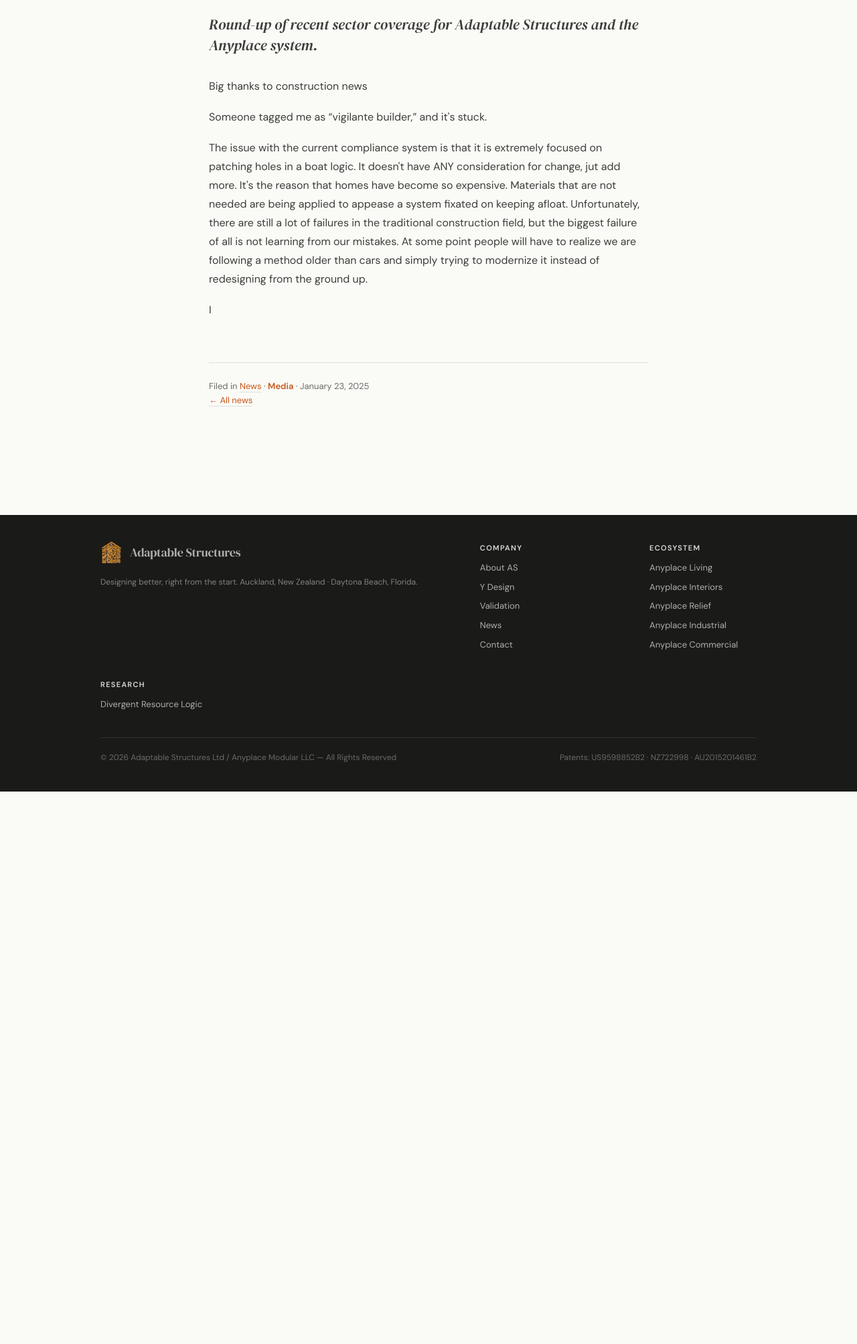
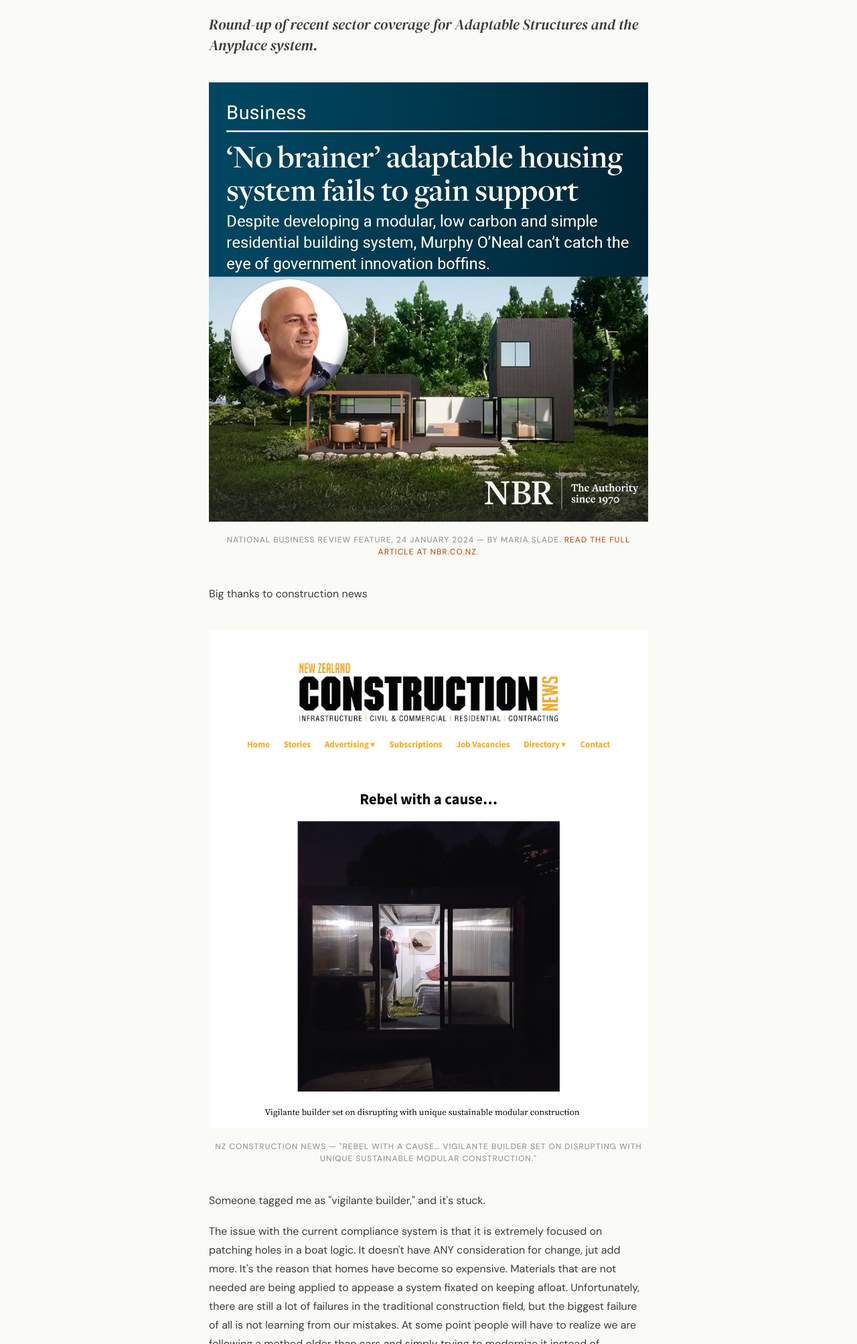
Before and after one commit to murphyoneal/Adaptable-Structures-Website, a plain HTML site: page news/f/anyplace-in-the-sector-news/index.html in a window 1280 px wide. Shown: the part 260-2267 px from the top of the page at 67% size. Before the commit the page ends 1442 px from the top, so only its background shows below. Drawn offline with Linux system fonts and the light colour scheme.

Commit message:
AS-Website-V4.4

```diff
--- a/news/f/anyplace-in-the-sector-news/index.html
+++ b/news/f/anyplace-in-the-sector-news/index.html
@@ -49,8 +49,19 @@
 
   <p class="post-sub">Round-up of recent sector coverage for Adaptable Structures and the Anyplace system.</p>
 
+  <figure class="module-figure horizontal">
+    <img src="/assets/images/nbr-2024-tile.jpg" alt="National Business Review article tile — square format with NBR masthead. Headline reads 'No brainer adaptable housing system fails to gain support.' Subhead reads 'Despite developing a modular, low carbon and simple residential building system, Murphy O'Neal can't catch the eye of government innovation boffins.' Murphy O'Neal headshot in circle at lower left." loading="lazy">
+    <figcaption>National Business Review feature, 24 January 2024 — by Maria Slade. <a href="https://www.nbr.co.nz/business/no-brainer-adaptable-housing-system-fails-to-gain-support/">Read the full article at nbr.co.nz</a>.</figcaption>
+  </figure>
+
   <p>Big thanks to construction news</p>
-  <p>Someone tagged me as “vigilante builder,” and it's stuck.</p>
+
+  <figure class="module-figure horizontal">
+    <img src="/assets/images/nzcn-rebel-header.png" alt="New Zealand Construction News article header. Headline 'Rebel with a cause' with subhead 'Vigilante builder set on disrupting with unique sustainable modular construction.'" loading="lazy">
+    <figcaption>NZ Construction News — "Rebel with a cause… Vigilante builder set on disrupting with unique sustainable modular construction."</figcaption>
+  </figure>
+
+  <p>Someone tagged me as "vigilante builder," and it's stuck.</p>
   <p>The issue with the current compliance system is that it is extremely focused on patching holes in a boat logic. It doesn't have ANY consideration for change, jut add more. It's the reason that homes have become so expensive. Materials that are not needed are being applied to appease a system fixated on keeping afloat. Unfortunately, there are still a lot of failures in the traditional construction field, but the biggest failure of all is not learning from our mistakes. At some point people will have to realize we are following a method older than cars and simply trying to modernize it instead of redesigning from the ground up.</p>
   <p>I</p>
 
```
Also changed, not shown: news/f/sparknz-innovator-2025/index.html (+5 -0 lines), news/f/udinz-site-visit/index.html (+12 -0 lines), news/f/yarns-with-andy-podcast-interview/index.html (+5 -0 lines).
